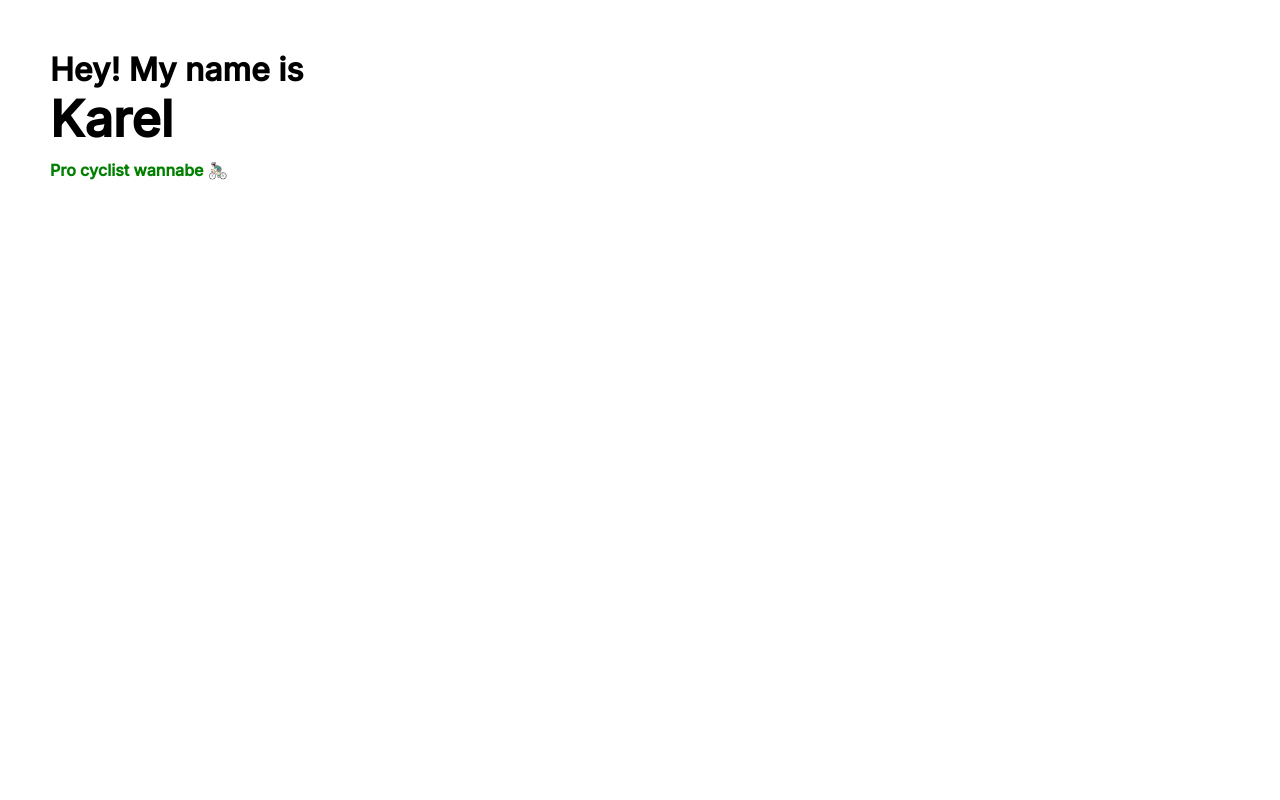
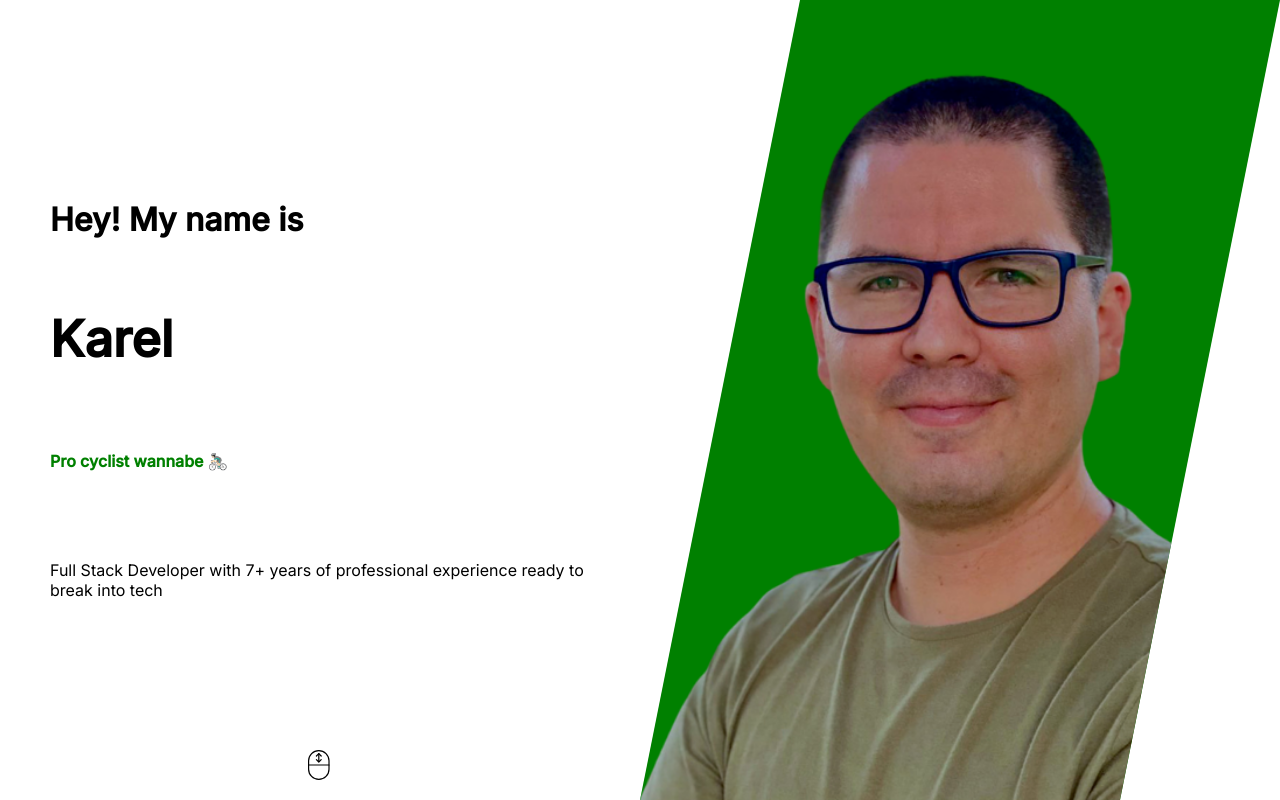
Before and after one commit to karelvanoordt/portfolio-react, a React (Create React App) app: page / in a window 1280 px wide. Built offline with nearby package versions, Linux system fonts and the light colour scheme.

Commit message:
Add scroll, image and description to Intro component + styling

```diff
--- a/src/components/intro/Intro.jsx
+++ b/src/components/intro/Intro.jsx
@@ -1,5 +1,6 @@
 import React from 'react';
-import './intro.css'
+import './intro.css';
+import Me from '../../img/me.png'
 
 export default function Intro() {
   return (
@@ -17,15 +18,75 @@
                         <div className='i-title-item'>Formula 1 die-hard fan 🏎</div>
                     </div>
                 </div>
+                <p className='i-desc'>
+                    Full Stack Developer with 7+ years of professional experience ready to break into tech
+                </p>
             </div>
+
+            <svg
+          width="75"
+          height="75"
+          viewBox="0 0 75 75"
+          fill="none"
+          stroke="black"
+          className="i-scroll"
+          xmlns="http://www.w3.org/2000/svg"
+        >
+          <g id="scroll">
+            <path
+              id="Vector"
+              d="M40.5 15L34.5 9L28.5 15"
+              stroke-width="3"
+              stroke-miterlimit="10"
+              stroke-linecap="round"
+              stroke-linejoin="round"
+            />
+            <path
+              id="Vector_2"
+              d="M28.5 24L34.5 30L40.5 24"
+              stroke-width="3"
+              stroke-miterlimit="10"
+              stroke-linecap="round"
+              stroke-linejoin="round"
+            />
+            <g id="Group">
+              <path
+                id="Vector_3"
+                d="M9 37.5H60"
+                stroke-width="3"
+                stroke-miterlimit="10"
+                stroke-linecap="round"
+                stroke-linejoin="round"
+              />
+            </g>
+            <path
+              id="Vector_4"
+              d="M34.5 27V9"
+              stroke-width="2.9895"
+              stroke-miterlimit="10"
+              stroke-linecap="round"
+              stroke-linejoin="round"
+            />
+            <g id="Group_2">
+              <path
+                id="Vector_5"
+                d="M9 27C9 12.918 20.418 1.5 34.5 1.5C48.5859 1.5 60 12.918 60 27C60 29.8906 60 45.1094 60 48C60 62.082 48.5859 73.5 34.5 73.5C20.418 73.5 9 62.082 9 48C9 45.1094 9 29.8906 9 27Z"
+                stroke-width="3"
+                stroke-miterlimit="10"
+                stroke-linecap="round"
+                stroke-linejoin="round"
+              />
+            </g>
+          </g>
+        </svg>
         </div>
 
 
-
-
         <div className='i-right'>
-            <div className='i-right-wrapper'>
-
+            <div className="i-bg">
+                <div className='i-right-wrapper'>
+                    <img src={Me} alt="" className="i-img" />
+                </div>
             </div>
         </div>
     </div>
--- a/src/components/intro/intro.css
+++ b/src/components/intro/intro.css
@@ -4,11 +4,18 @@
 }
 
 .i-left {
-    flex: 1
+    flex: 1;
+    display: flex;
+    align-items: center;
+    justify-content: center;
 }
 
 .i-left-wrapper {
     padding: 50px;
+    height: 50%;
+    display: flex;
+    flex-direction: column;
+    justify-content: space-between;
 }
 
 .i-intro {
@@ -52,14 +59,33 @@
     color: green;
     display: flex;
     align-items: center;
-
 }
 
-
-
-
-
+.i-scroll {
+    width: 30px;
+    height: 30px;
+    position: absolute;
+    bottom: 20px;
+}
 
 .i-right {
-    flex: 1
+    flex: 1;
+    position: relative;
 }
+
+.i-img {
+    width: 100%;
+    height: 100%;
+    object-fit: cover;
+    position: absolute;
+}
+
+.i-bg {
+    clip-path: polygon(25% 0%, 100% 0%, 75% 100%, 0% 100%);
+    background-color: green;
+    width: 100%;
+    height: 100%;
+    position: absolute;
+    top: 0;
+    right: 0;
+}
```
